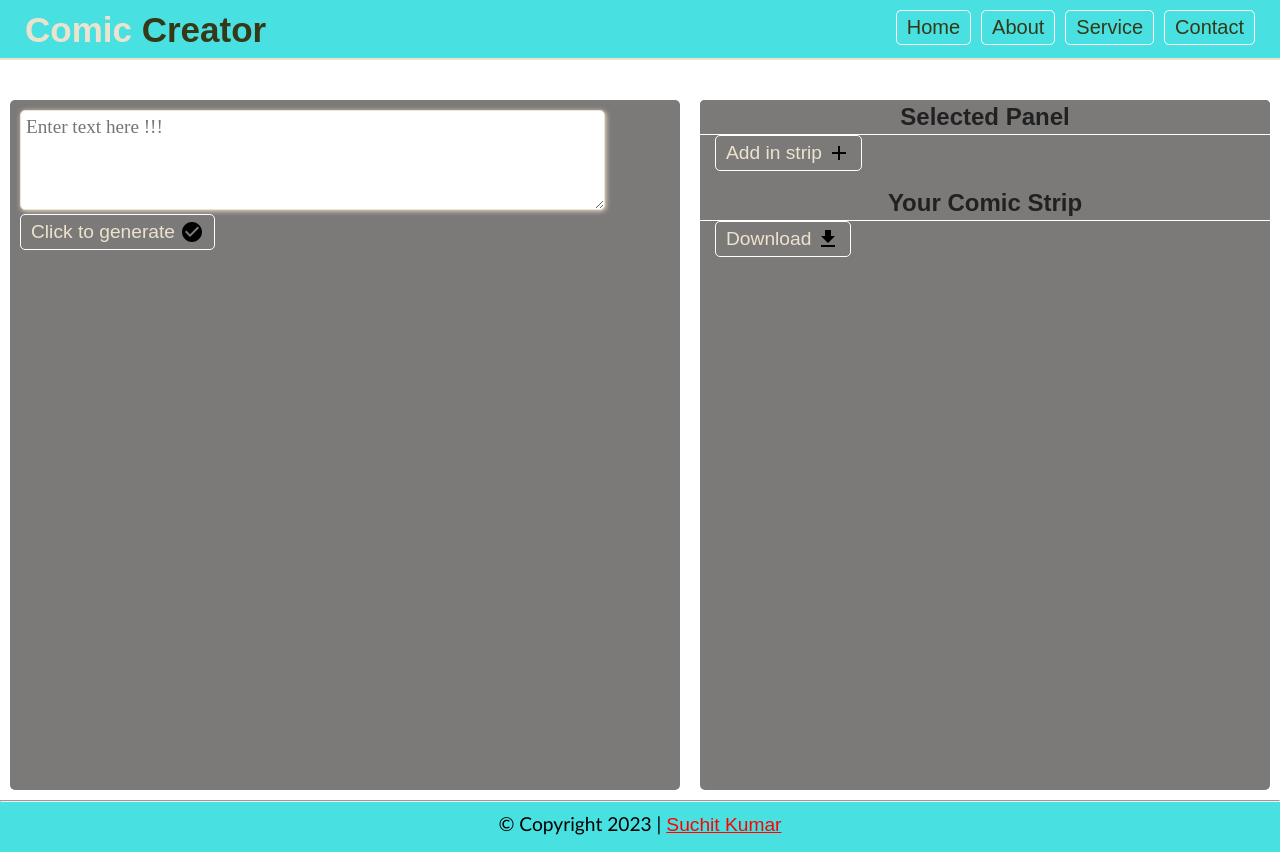
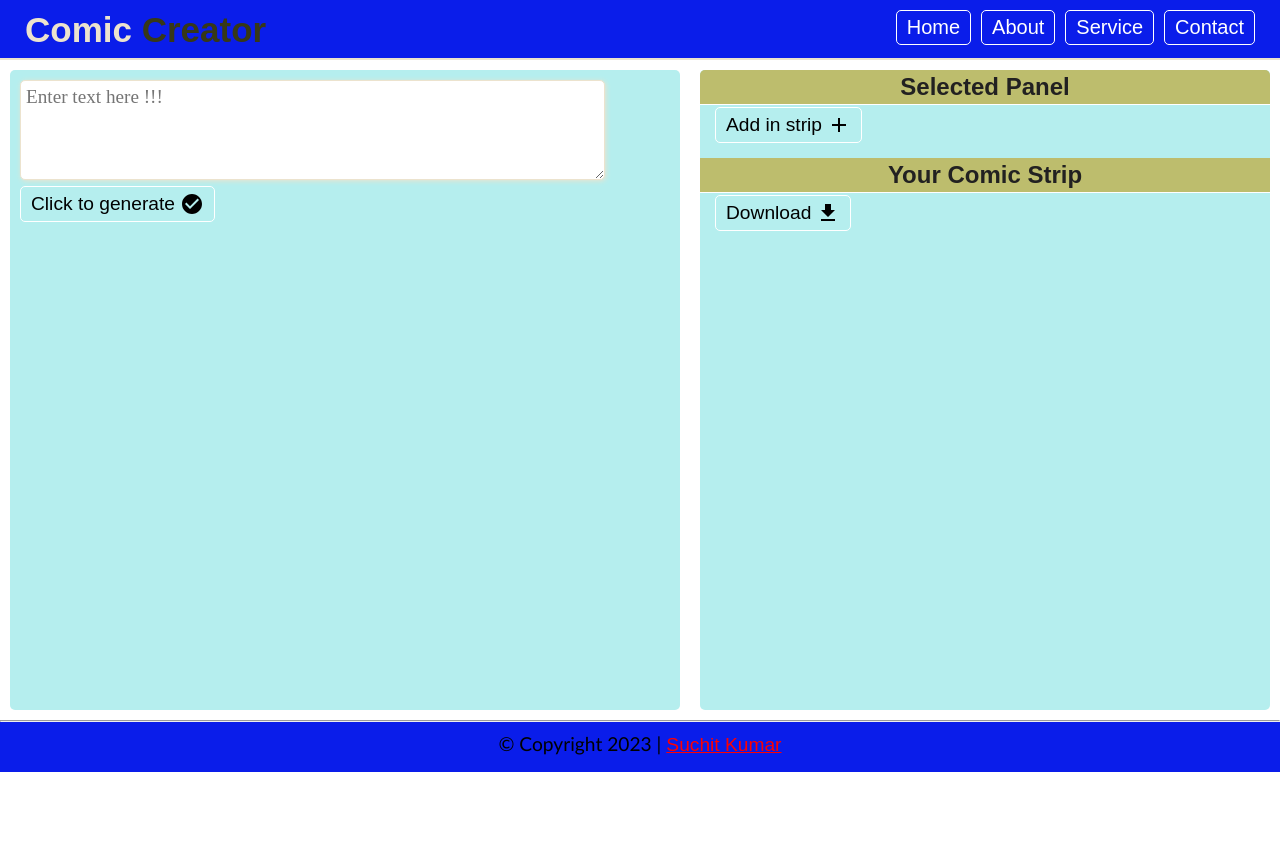
Before and after one commit to izsuchit/Comic_generator_Dashtoon_Assignment, a React (Create React App) app: page / in a window 1280 px wide. After the commit the page ends 800 px from the top, so only its background shows below. Built offline with nearby package versions, Linux system fonts and the light colour scheme.

Commit message:
Update ComicGenerator.css

```diff
--- a/src/Components/ComicGenerator.css
+++ b/src/Components/ComicGenerator.css
@@ -10,10 +10,11 @@
     --secondary_color: black;
     --tertiary_color : #373817 ;
     --light_color: #ECE3CE;
+    --header_color:rgb(10, 29, 234);
   }
 
 nav{
-    background-color:rgb(72, 224, 224);
+    background-color:var(--header_color);
     height: 60px;
     width: 100%;
     border-bottom:2px solid var(--light_color);
@@ -89,7 +90,7 @@ a.active, a:hover{
         position: fixed;
         width: 30%;
         height: 40vh;
-        background: rgb(72, 224, 224);
+        background: var(--header_color);
         top: 40px;
         left: -100%;
         text-align: center;
@@ -118,9 +119,12 @@ a.active, a:hover{
 .btnnav{
     margin-top: 10px;
     background: none;
-    color: var(--tertiary_color);
+    color: var(--primary_color);
     font-size: 20px;
 
+}
+.btnnav:hover{
+  color: black;
 }
 
 .app{
@@ -129,12 +133,12 @@ a.active, a:hover{
 .container {
         display: flex;
         flex-wrap: wrap;
-        padding: 100px 10px 10px;
+        padding: 70px 10px 10px;
         gap: 20px;
         width: 100%;
         height: auto;
         margin: auto;
-        min-height: 100vh;
+        min-height: 90vh;
   }
 
   .leftPanel {
@@ -142,7 +146,7 @@ a.active, a:hover{
         height: auto;
         padding: 10px;
         border-radius: 5px;
-        background-color:rgb(124, 121, 121);
+        background-color:rgb(181, 238, 238);
   }
   .imageContainer{
     display: flex;
@@ -165,13 +169,13 @@ a.active, a:hover{
   .rightPanel {
         flex: 1 1 200px;
         height: auto;
-        background-color: rgb(124, 121, 121);
+        background-color: rgb(181, 238, 238);
         border-radius: 5px;
         overflow-y: auto;
         position: relative;
   }
   .strip{
-    background-color:rgb(124, 121, 121);
+    background-color:rgb(181, 238, 238);
     text-align: center;
     border-bottom: 1px solid var(--primary_color);
   }
@@ -182,7 +186,7 @@ a.active, a:hover{
         padding-bottom: 5px 0;
         top:0px;
         color: rgb(34, 33, 33);
-        background-color: rgb(124, 121, 121);;
+        background-color: rgb(189, 189, 109);
         position:sticky;
   }
 
@@ -209,6 +213,7 @@ a.active, a:hover{
   }
 
   .buttons{
+    margin-top: 2px;
     display: flex;
     gap: 5px;
     margin-bottom: 15px;
@@ -222,7 +227,7 @@ a.active, a:hover{
         gap:5px;
         cursor: pointer;
         padding: 5px 10px;
-        color: var(--light_color);
+        color: var(--secondary_color);
         background-color: var(--btn_color);
         font-size: 1.2rem;
         border: 1px solid var(--primary_color);
@@ -269,7 +274,7 @@ a.active, a:hover{
     height:50px;
     padding:10px 0;
     text-align: center;
-    background-color: rgb(72, 224, 224);
+    background-color: var(--header_color);
     font-family:'Trebuchet MS', 'Lucida Sans Unicode', 'Lucida Grande', 'Lucida Sans', Arial, sans-serif;
     font-size: larger;
  }
@@ -277,14 +282,14 @@ a.active, a:hover{
  .contactSection{
     width: 100%;
     height: 600px;
-    background-color: black;
+    background-color: rgb(0, 0, 0);
     position: fixed;
     top: 50px;
  }
  .aboutSection{
     width: 100%;
     height: 600px;
-    background-color: black;
+    background-color:white;
     position: fixed;
     top: 50px;
     padding: 30px;
@@ -314,7 +319,7 @@ a.active, a:hover{
 
     }
  p{
-    color: white;
+    color: black;
     line-height: 1.5;
     font-family:'Gill Sans', 'Gill Sans MT', Calibri, 'Trebuchet MS', sans-serif;
     font-size: larger;
@@ -322,13 +327,15 @@ a.active, a:hover{
  .serviceSection{
     width: 100%;
     height: 600px;
-    background-color: black;
+    background-color: white;
     position: fixed;
     top: 50px;
 
  }
 
-
+.contactSection p{
+  color: white;
+}
  .pic{
     height: 300px;
     width:300px;
```
